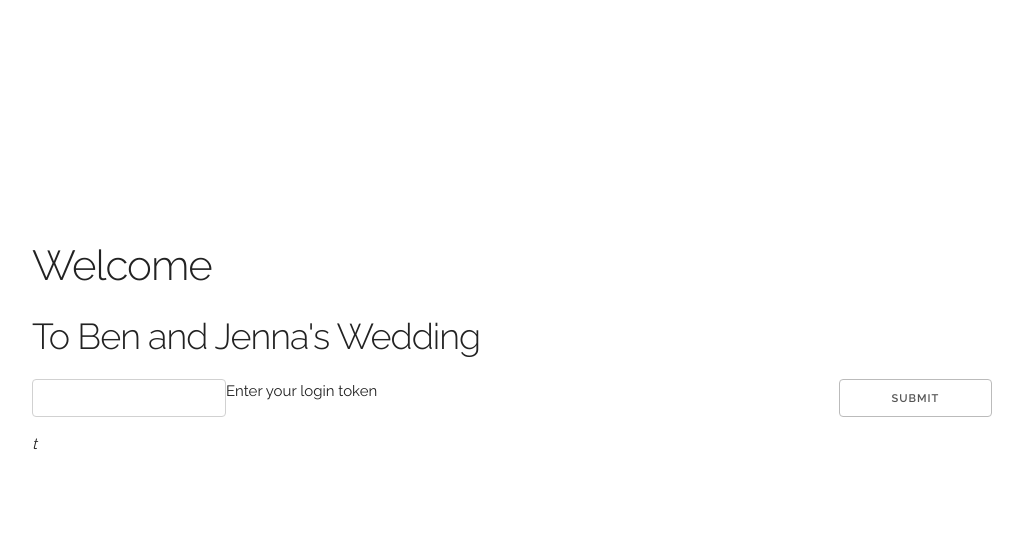
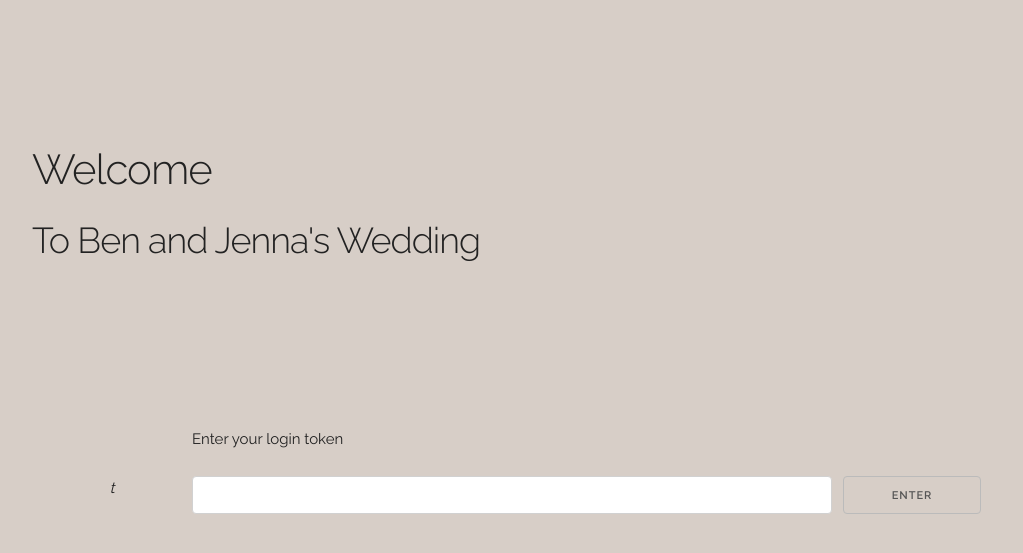
Before and after one commit to BeNsAeI/ASP-IOT, a PHP site: page / in a window 1280 px wide. Shown: the top 553 px of the page, without its empty margins (128-1151 px from the left). Run offline with PHP 8.4, Linux system fonts and the light colour scheme.

Commit message:
Basic login page made, no functionality

```diff
--- a/Code/css/custom.css
+++ b/Code/css/custom.css
@@ -1,3 +1,21 @@
+/* Various changes */
+.no-margin{
+    margin: 0;
+}
+/* Stuff for all pages */
+body{
+    background: #d7cec7;
+}
+
+
+
+/* Login Page */
+.login-header{
+    margin-top: 15%;
+}
+#login-container{
+    margin-top: 15%;
+}
 @supports(display: grid){
     #login-container{
         display: grid;
@@ -13,11 +31,13 @@
     }
     .icon-key{
         grid-area: icon;
+        margin: 0 auto;
     }
-    .input[name="token"]{
+    input[name="token"]{
         grid-area: input;
     }
-    .input[name="submit"]{
+    input[name="submit"]{
+        margin: 0 1em;
         grid-area: submit;
     }
 }
--- a/Code/index.php
+++ b/Code/index.php
@@ -35,9 +35,11 @@
   <!-- Primary Page Layout
   –––––––––––––––––––––––––––––––––––––––––––––––––– -->
   <div class="container">
-    <div class="row">
-      <div class="one-half column" style="margin-top: 25%">
+    <div class="row login-header">
+      <div class="two-thirds column">
         <h2>Welcome</h2>
+      </div>
+      <div class="column no-margin">
         <h3>To Ben and Jenna's Wedding</h3>
       </div>
     </div>
@@ -46,7 +48,7 @@
         <p class="login-text">Enter your login token</p>
         <i class="icon-key">t</i>
         <input type="text" name="token">
-        <input type="submit" name="submit">
+        <input type="submit" name="submit" value="Enter"> <!-- Enter is a placeholder, will eventually have an icon -->
       </div>
     </div>
   </div>
```
